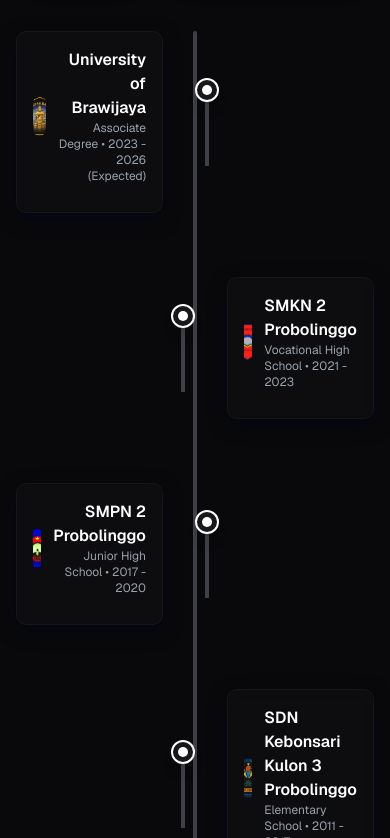
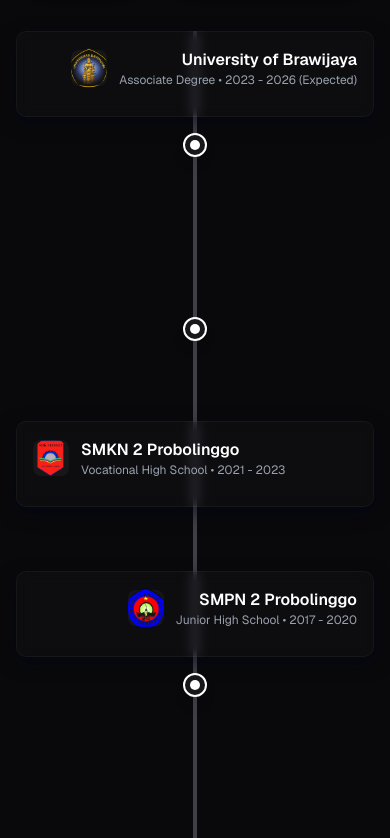
Before and after one commit to praadiptaa/portfolio, a Next.js app: page / in a window 390 px wide. Shown: the part 2066-2904 px from the top of the page. Built offline with nearby package versions, Linux system fonts and the light colour scheme.

Commit message:
fix: Responsive for Mobile Device

```diff
--- a/src/app/page.tsx
+++ b/src/app/page.tsx
@@ -252,8 +252,8 @@
                 <div className="absolute left-1/2 top-0 h-full w-1 bg-zinc-700 rounded-full -translate-x-1/2" />
                 <ol className="relative z-10">
                   {/* Enhanced Education entries (school cards with logo + details) */}
-                  <motion.li className="mb-16 flex justify-between items-center w-full" custom={1} variants={contentVariants}>
-                    <div className="w-1/2 pr-8 text-right">
+                  <motion.li className="mb-16 flex flex-col md:flex-row items-center w-full" custom={1} variants={contentVariants}>
+                    <div className="md:w-1/2 w-full md:pr-8 pr-0 md:text-right text-left">
                       <div className="exp-card glass-card p-4 text-right">
                         <div className="flex items-center justify-end gap-3">
                           <div className="company-logo">
@@ -267,23 +267,23 @@
                         <div className="exp-detail text-gray-400 text-sm mt-3">Information Technology (D3 Program). Focused on software development, web technologies, system design, and practical project-based learning.</div>
                       </div>
                     </div>
-                    <div className="flex flex-col items-center">
+                    <div className="flex flex-col items-center my-4 md:my-0">
                       <span className="w-6 h-6 flex items-center justify-center bg-zinc-900 border-2 border-white rounded-full shadow-lg z-10">
                         <span className="w-2.5 h-2.5 bg-white rounded-full block"></span>
                       </span>
                       <span className="h-16 w-1 bg-zinc-700" />
                     </div>
-                    <div className="w-1/2" />
+                    <div className="hidden md:block md:w-1/2" />
                   </motion.li>
-                  <motion.li className="mb-16 flex justify-between items-center w-full" custom={2} variants={contentVariants}>
-                    <div className="w-1/2" />
-                    <div className="flex flex-col items-center">
+                  <motion.li className="mb-16 flex flex-col md:flex-row items-center w-full" custom={2} variants={contentVariants}>
+                    <div className="hidden md:block md:w-1/2" />
+                    <div className="flex flex-col items-center my-4 md:my-0">
                       <span className="w-6 h-6 flex items-center justify-center bg-zinc-900 border-2 border-white rounded-full shadow-lg z-10">
                         <span className="w-2.5 h-2.5 bg-white rounded-full block"></span>
                       </span>
                       <span className="h-16 w-1 bg-zinc-700" />
                     </div>
-                    <div className="w-1/2 pl-8 text-left">
+                    <div className="md:w-1/2 w-full md:pl-8 pl-0 text-left">
                       <div className="exp-card glass-card p-4">
                         <div className="flex items-center gap-3">
                           <div className="company-logo">
@@ -298,8 +298,8 @@
                       </div>
                     </div>
                   </motion.li>
-                  <motion.li className="mb-16 flex justify-between items-center w-full" custom={3} variants={contentVariants}>
-                    <div className="w-1/2 pr-8 text-right">
+                  <motion.li className="mb-16 flex flex-col md:flex-row items-center w-full" custom={3} variants={contentVariants}>
+                    <div className="md:w-1/2 w-full md:pr-8 pr-0 md:text-right text-left">
                       <div className="exp-card glass-card p-4 text-right">
                         <div className="flex items-center justify-end gap-3">
                           <div className="company-logo">
@@ -313,23 +313,23 @@
                         <div className="exp-detail text-gray-400 text-sm mt-3">Completed general junior high school education with a standard academic curriculum.</div>
                       </div>
                     </div>
-                    <div className="flex flex-col items-center">
+                    <div className="flex flex-col items-center my-4 md:my-0">
                       <span className="w-6 h-6 flex items-center justify-center bg-zinc-900 border-2 border-white rounded-full shadow-lg z-10">
                         <span className="w-2.5 h-2.5 bg-white rounded-full block"></span>
                       </span>
                       <span className="h-16 w-1 bg-zinc-700" />
                     </div>
-                    <div className="w-1/2" />
+                    <div className="hidden md:block md:w-1/2" />
                   </motion.li>
-                  <motion.li className="mb-16 flex justify-between items-center w-full" custom={4} variants={contentVariants}>
-                    <div className="w-1/2" />
-                    <div className="flex flex-col items-center">
+                  <motion.li className="mb-16 flex flex-col md:flex-row items-center w-full" custom={4} variants={contentVariants}>
+                    <div className="hidden md:block md:w-1/2" />
+                    <div className="flex flex-col items-center my-4 md:my-0">
                       <span className="w-6 h-6 flex items-center justify-center bg-zinc-900 border-2 border-white rounded-full shadow-lg z-10">
                         <span className="w-2.5 h-2.5 bg-white rounded-full block"></span>
                       </span>
                       <span className="h-16 w-1 bg-zinc-700" />
                     </div>
-                    <div className="w-1/2 pl-8 text-left">
+                    <div className="md:w-1/2 w-full md:pl-8 pl-0 text-left">
                       <div className="exp-card glass-card p-4">
                         <div className="flex items-center gap-3">
                           <div className="company-logo">
@@ -352,8 +352,8 @@
                 <div className="absolute left-1/2 top-0 h-full w-1 bg-zinc-700 rounded-full -translate-x-1/2" />
                 <ol className="relative z-10">
                   {/* Enhanced Work/Intern Experience (logos, role badges, hover details) */}
-                  <motion.li className="mb-16 flex justify-between items-center w-full" custom={1} variants={contentVariants}>
-                    <div className="w-1/2 pr-8 text-right">
+                  <motion.li className="mb-16 flex flex-col md:flex-row items-center w-full" custom={1} variants={contentVariants}>
+                    <div className="md:w-1/2 w-full md:pr-8 pr-0 md:text-right text-left">
                       <div className="exp-card glass-card p-4 text-right">
                         <div className="flex items-center justify-end gap-3">
                           <div className="company-logo">
@@ -367,23 +367,23 @@
                         <div className="exp-detail text-gray-400 text-sm mt-3">Developed a stock opname application using FlutterFlow, Supabase, and SQLite, built landing pages with React.js, and enhanced the company website through custom WordPress themes and PHP plugins within the ITSM System Management team.</div>
                       </div>
                     </div>
-                    <div className="flex flex-col items-center">
+                    <div className="flex flex-col items-center my-4 md:my-0">
                       <span className="w-6 h-6 flex items-center justify-center bg-zinc-900 border-2 border-white rounded-full shadow-lg z-10">
                         <span className="w-2.5 h-2.5 bg-white rounded-full block"></span>
                       </span>
                       <span className="h-16 w-1 bg-zinc-700" />
                     </div>
-                    <div className="w-1/2" />
+                    <div className="hidden md:block md:w-1/2" />
                   </motion.li>
-                  <motion.li className="mb-16 flex justify-between items-center w-full" custom={2} variants={contentVariants}>
-                    <div className="w-1/2" />
-                    <div className="flex flex-col items-center">
+                  <motion.li className="mb-16 flex flex-col md:flex-row items-center w-full" custom={2} variants={contentVariants}>
+                    <div className="hidden md:block md:w-1/2" />
+                    <div className="flex flex-col items-center my-4 md:my-0">
                       <span className="w-6 h-6 flex items-center justify-center bg-zinc-900 border-2 border-white rounded-full shadow-lg z-10">
                         <span className="w-2.5 h-2.5 bg-white rounded-full block"></span>
                       </span>
                       <span className="h-16 w-1 bg-zinc-700" />
                     </div>
-                    <div className="w-1/2 pl-8 text-left">
+                    <div className="md:w-1/2 w-full md:pl-8 pl-0 text-left">
                       <div className="exp-card glass-card p-4">
                         <div className="flex items-center gap-3">
                           <div className="company-logo">
--- a/src/components/PortfolioCarousel.tsx
+++ b/src/components/PortfolioCarousel.tsx
@@ -38,8 +38,8 @@
     <div className="carousel-container relative w-full">
       <div className="carousel-viewport overflow-hidden relative rounded-lg">
         <AnimatePresence initial={false} mode="wait">
-          <motion.div key={items[index].id} initial={{ opacity: 0, x: 30 }} animate={{ opacity: 1, x: 0 }} exit={{ opacity: 0, x: -30 }} transition={{ duration: 0.6 }} className="carousel-slide relative w-full h-[52vh] sm:h-[60vh] lg:h-[68vh]">
-            <div className="carousel-split flex w-full h-full">
+          <motion.div key={items[index].id} initial={{ opacity: 0, x: 30 }} animate={{ opacity: 1, x: 0 }} exit={{ opacity: 0, x: -30 }} transition={{ duration: 0.6 }} className="carousel-slide relative w-full h-auto sm:h-[52vh] lg:h-[68vh]">
+              <div className="carousel-split flex flex-col lg:flex-row w-full h-full">
               <div className="carousel-split-left w-full lg:w-5/12 p-6 flex items-center">
                 <div className="glass-card w-full p-6 pointer-events-auto">
                   <h3 className="text-2xl sm:text-3xl font-bold text-white">{items[index].title}</h3>
```
Also changed, not shown: src/components/PortfolioSideRail.tsx (+8 -8 lines).
